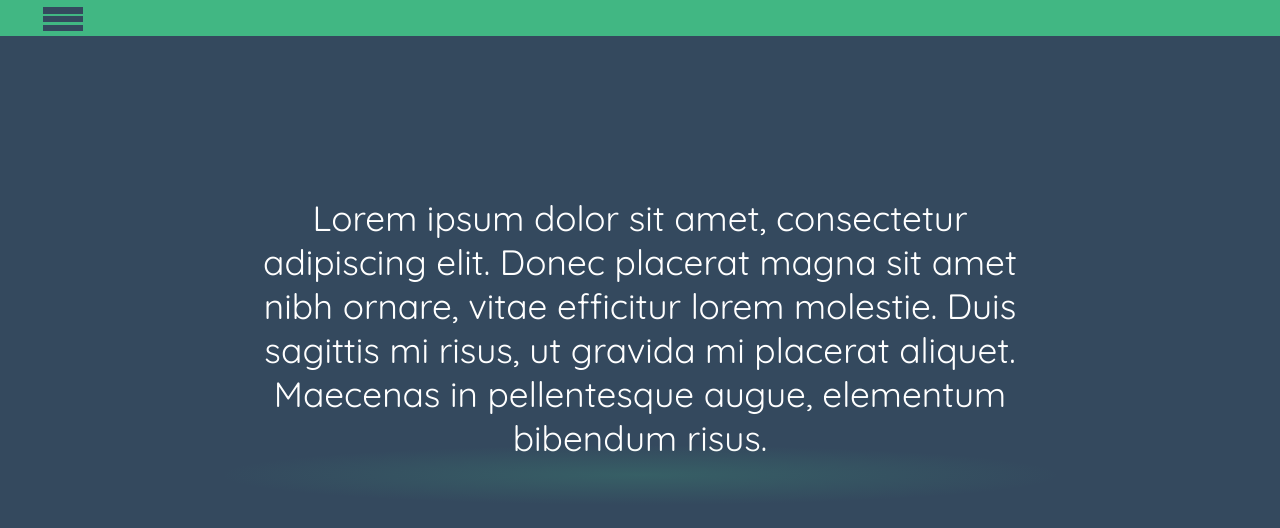
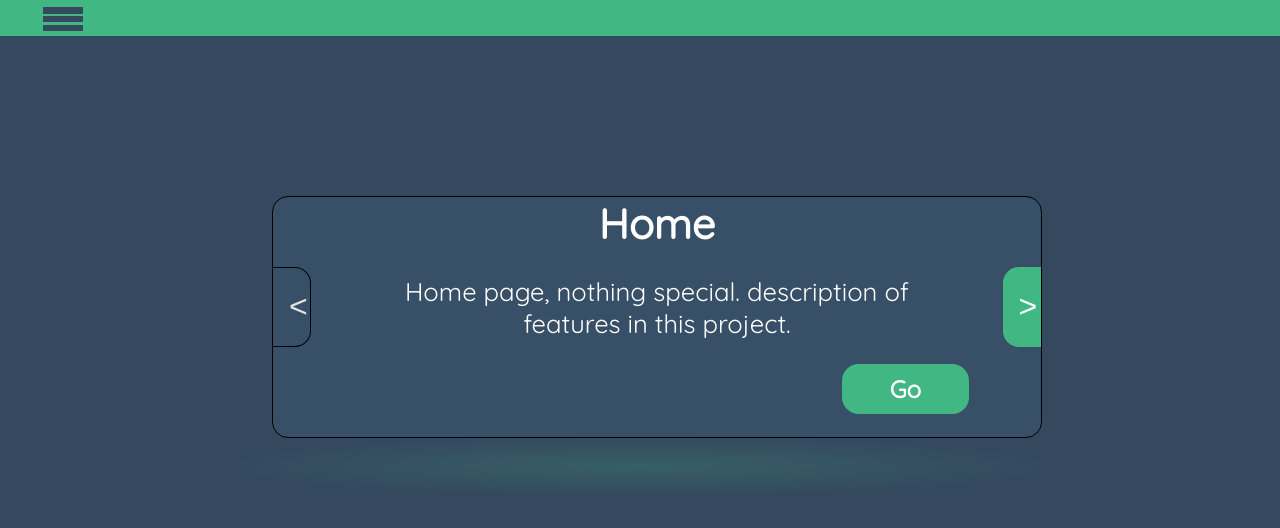
Before and after one commit to RZEPI/engineering-thesis-vue, a Vue app in the folder vue-app/: page / in a window 1280 px wide. Shown: the top 528 px of the page. Built offline with nearby package versions, Linux system fonts and the light colour scheme.

Commit message:
first verison of displaying features on mainpage

```diff
--- /dev/null
+++ b/vue-app/src/components/UI/FeatureDescription.vue
@@ -0,0 +1,107 @@
+<template>
+    <div class="container">
+        <h1>{{ site.label }}</h1>
+        <div class="site-description">
+            <button :class="{inactive: isFirst}" @click="onPreviousClick"><</button>
+            <p>
+                {{ site.description }}
+            </p>
+             <button :class="{inactive: isLast}" @click="onNextClick">></button>
+        </div>
+        <router-link :to="site.link"> Go </router-link>
+    </div>
+</template>
+
+<script setup lang="ts">
+import { FeatureDescriptionProps } from '../../models/FeatureDescriptionProps';
+
+const { site, isFirst, isLast } = defineProps<FeatureDescriptionProps>();
+const emit = defineEmits(['next', 'previous']);
+function onPreviousClick() {
+    if(isFirst) return;
+    emit('previous');
+}
+function onNextClick() {
+    if(isLast) return;
+    emit('next');
+}
+
+</script>
+<style scoped>
+.container {
+    display: flex;
+    flex-direction: column;
+    justify-content: center;
+    align-items: center;
+    width: 60vw;
+    height: 30vh;
+    border: 1px solid black;
+    border-radius: 1em;
+    margin: 1em;
+    margin-bottom: 3em;
+    background-color: var(--main-background-color-lighter);
+}
+.container h1 {
+    margin-bottom: auto;
+    text-align: center;
+    font-size: 2.6em;
+    margin-top: 0.6em;
+}
+.container a {
+    padding:0.4em 2em;
+    margin: auto 3em 2em auto;
+    margin-top: auto;
+    margin-left:auto;
+    text-align: center;
+    font-size: 1.5em;
+    font-weight: bold;
+    text-decoration: none;
+    border-radius: 0.7em;
+    background-color: var(--main-color);
+    color: var(--main-text-color);
+}
+.container a:hover{
+    background-color: var(--hover-element-color);
+}
+
+.site-description{
+    width: 100%;
+    height: 100%;
+    display:grid;
+    grid-template-columns: 1fr 4fr 1fr;
+    align-items: center;
+}
+.site-description button{
+    width: 30%;
+    height: 70%;
+    font-size: 2em;
+    background-color: var(--main-color);
+    color: var(--main-text-color);
+    border: none;
+    border-radius: 0 0.5em 0.5em 0 ;
+    padding: 0.5em;
+    cursor: pointer;
+}
+.site-description button:hover{
+    background-color: var( --hover-element-color);
+}
+.site-description button:last-child{
+    margin-left: auto;
+    border-radius: 0.5em 0 0 0.5em  ;
+}
+.site-description p{
+    text-align: center;
+    font-size: 1.6em;
+}
+.inactive{
+    background-color: var(--main-background-color-lighter) !important;
+    border:1px solid black !important;
+    border-left: 0px !important;
+    color: #e2e2e2 !important;
+    cursor: not-allowed !important;
+}
+.inactive:last-child{
+    border-left: 1px solid black !important;
+    border-right: 0px !important;
+}
+</style>
--- /dev/null
+++ b/vue-app/src/models/FeatureDescriptionProps.ts
@@ -0,0 +1,7 @@
+import { SidebarLinkProps } from "./SidebarLink";
+
+export type FeatureDescriptionProps = {
+    site: SidebarLinkProps,
+    isFirst: boolean,
+    isLast: boolean,
+}
--- a/vue-app/src/models/PerfTestArrayRow.ts
+++ /dev/null
@@ -1,5 +0,0 @@
-export type TableRowData = {
-  id: number;
-  name: string;
-  level: number;
-};
--- a/vue-app/src/models/SidebarLink.ts
+++ b/vue-app/src/models/SidebarLink.ts
@@ -2,4 +2,5 @@ export type SidebarLinkProps = {
   imageSrc?: string;
   label: string;
   link: string;
+  description: string;
 };
--- a/vue-app/src/pages/HomePage.vue
+++ b/vue-app/src/pages/HomePage.vue
@@ -1,14 +1,28 @@
 <template>
   <div class="main-container">
-    <p>
-      Lorem ipsum dolor sit amet, consectetur adipiscing elit. Donec placerat
-      magna sit amet nibh ornare, vitae efficitur lorem molestie. Duis sagittis
-      mi risus, ut gravida mi placerat aliquet. Maecenas in pellentesque augue,
-      elementum bibendum risus.
-    </p>
+    <feature-description :site="sites[siteIdx]" :isFirst="isFirst" :isLast="isLast" @next="handleNext" @previous="handlePrevious"/>
     <div class="gradient"></div>
   </div>
 </template>
+
+<script setup lang="ts">
+import FeatureDescription from "../components/UI/FeatureDescription.vue";
+import {sites} from "../static/sites";
+import {ref, computed} from "vue";
+const siteIdx = ref(0);
+const isFirst = computed(() => siteIdx.value === 0);
+const isLast = computed(() => siteIdx.value === sites.length - 1);
+
+function handleNext() {
+  if (isLast.value) return;
+  siteIdx.value++;
+}
+function handlePrevious() {
+  if (isFirst.value) return;
+  siteIdx.value--;
+}
+
+</script>
 
 <style scoped>
 div.main-container {
--- a/vue-app/src/static/sites.ts
+++ b/vue-app/src/static/sites.ts
@@ -4,9 +4,11 @@ export const sites: Array<SidebarLinkProps> = [
   {
     label: "Home",
     link: "/",
+    description: "Home page, nothing special. description of features in this project.",
   },
   {
     label: "Table",
     link: "/Table",
+    description: "Table page, page responsible for testing rendering of big amounts of data. It also displays filtering modal.",
   },
 ];
--- a/vue-app/src/style.css
+++ b/vue-app/src/style.css
@@ -1,6 +1,7 @@
 :root {
   --main-color: #41b783;
   --main-background-color: #34495e;
+  --main-background-color-lighter: #385067;
   --active-element-color: #34495e80;
   --hover-element-color: #2f8761;
   --main-text-color: #ffffff;
```
